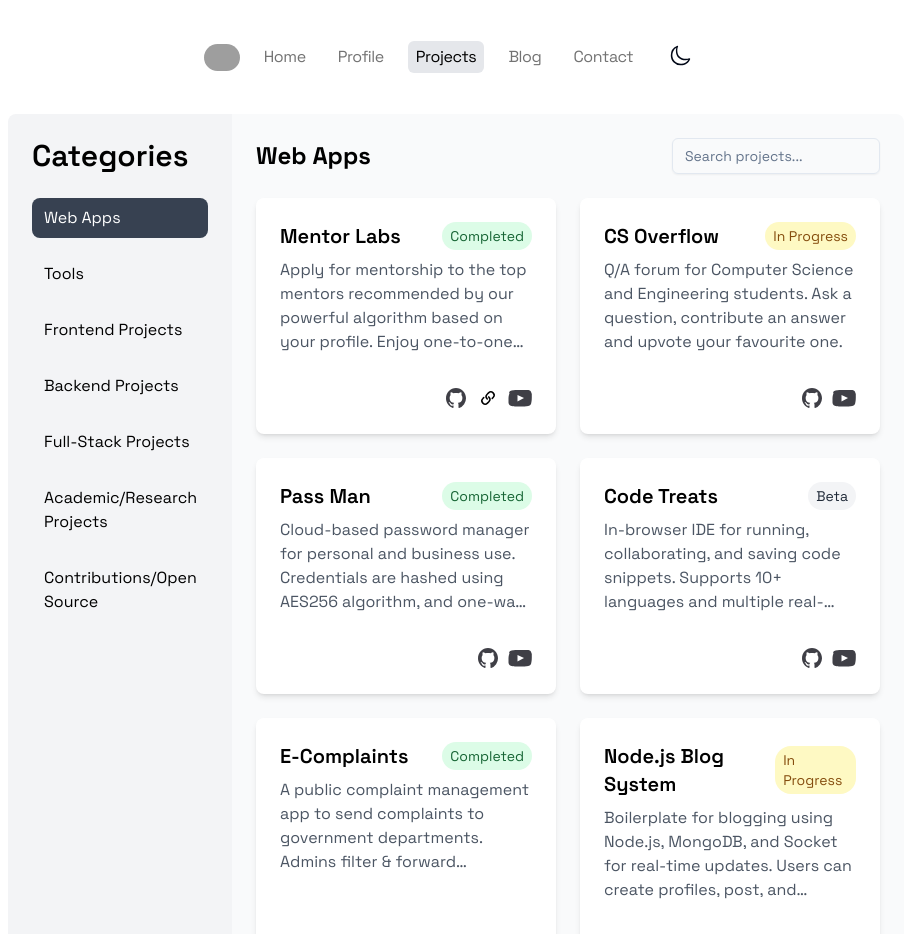
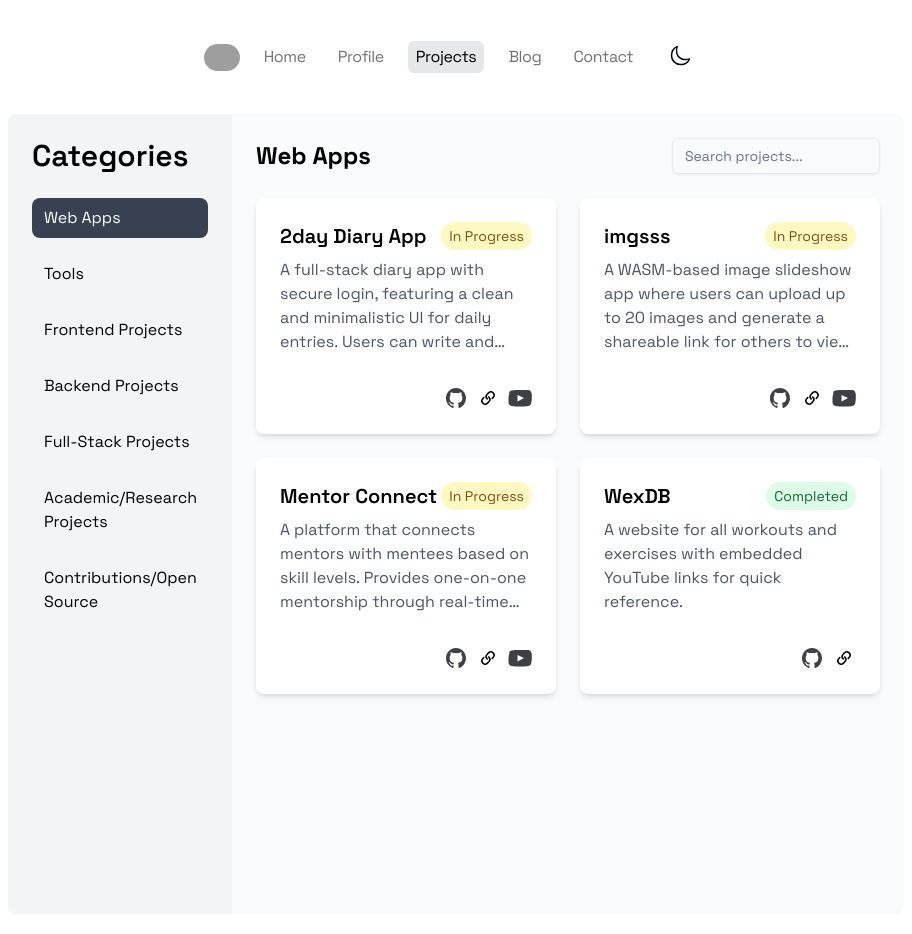
Before and after one commit to rgcsekaraa/crg-portfolio, a Next.js app: page /projects in a window 1280 px wide. Shown: the top 934 px of the page, without its empty margins (184-1096 px from the left). Built offline with nearby package versions, Linux system fonts and the light colour scheme; grey boxes are pictures that could not be loaded.

Commit message:
projects data changed

```diff
--- a/app/projects/page.tsx
+++ b/app/projects/page.tsx
@@ -1,12 +1,13 @@
 'use client';
 import React, { useState } from "react";
-import { WEB_APPS, TOOLS } from "@/data/projects";
+import { ALL_PROJECTS} from "@/data/projects";
 import { Input } from "@/components/ui/input";
 import { SocialLink } from "@/components/social-link";
 import { GitHubIcon, LinkIcon, YouTubeIcon } from "@/components/icons";
 import { FiChevronDown } from 'react-icons/fi';
 import Modal from "@/components/modal"; // Import the modal component
 import { DropdownMenu, DropdownMenuItem, DropdownMenuTrigger, DropdownMenuContent } from "@/components/ui/dropdown-menu";
+import * as Tooltip from '@radix-ui/react-tooltip';
 
 
 const categories = [
@@ -26,15 +27,9 @@ export default function Projects() {
   const [isModalOpen, setIsModalOpen] = useState(false);
 
   const filterProjects = (category: string) => {
-    switch (category) {
-      case "Web Apps":
-        return WEB_APPS;
-      case "Tools":
-        return TOOLS;
-      default:
-        return [];
-    }
+  return ALL_PROJECTS.filter((project) => project.category === category);
 };
+
 
   const filteredProjects = filterProjects(selectedCategory).filter((project) =>
     project.title.toLowerCase().includes(searchTerm.toLowerCase())
@@ -116,7 +111,7 @@ export default function Projects() {
             >
               <div>
                 <div className="flex items-center justify-between mb-2">
-                  <h3 className="text-xl font-semibold">{project.title}</h3>
+                  <h3 className="text-xl font-semibold cursor-pointer">{project.title}</h3>
                   {project.status && (
                     <span
                       className={`px-2 py-1 text-sm rounded-2xl ${
@@ -136,26 +131,33 @@ export default function Projects() {
                 </p>
               </div>
               <div className="flex space-x-2 mt-4 justify-end">
+  <a href={project.repo} target="_blank" rel="noopener noreferrer" onClick={(e) => e.stopPropagation()}>
     <SocialLink
       href={project.repo}
       className="h-6 w-6"
       icon={GitHubIcon}
     />
+  </a>
   {project.liveDemo && (
+    <a href={project.liveDemo} target="_blank" rel="noopener noreferrer" onClick={(e) => e.stopPropagation()}>
       <SocialLink
         href={project.liveDemo ?? "#"}
         className="h-6 w-6"
         icon={LinkIcon}
       />
+    </a>
   )}
   {project.video && (
+    <a href={project.video} target="_blank" rel="noopener noreferrer" onClick={(e) => e.stopPropagation()}>
       <SocialLink
         href={project.video}
         className="h-6 w-6"
         icon={YouTubeIcon}
       />
+    </a>
   )}
 </div>
+
             </div>
           ))}
         </div>
--- a/data/projects.ts
+++ b/data/projects.ts
@@ -1,206 +1,468 @@
-export const WEB_APPS = [
+export const ALL_PROJECTS = [
+  // Web Apps
   {
-    title: 'Mentor Labs',
-    tags: ['Typescript', 'React', 'Redux Toolkit', 'Nodejs', 'PostgreSQL'],
+    title: '2day Diary App',
+    tags: ['Tailwind CSS', 'MongoDB', 'Next.js'],
     description:
-      'Apply for mentorship to the top mentors recommended by our powerful algorithm based on your profile. Enjoy one-to-one live mentorship in our interactive video streaming labs for free.',
-    thumbnail: '/_static/projects/mentorlabs.png',
-    repo: 'https://github.com/adarshaacharya/MentorLabs',
-    video: 'https://www.youtube.com/watch?v=3QJ1Jr6l3ZQ',
-    liveDemo: 'https://mentorlabs.com',
-    status: 'Completed',
+      'A full-stack diary app with secure login, featuring a clean and minimalistic UI for daily entries. Users can write and store daily thoughts securely with biometric login.',
+    repo: 'https://github.com/rgcsekaraa/2day-diary',
+    video: 'https://www.youtube.com/watch?v=dQw4w9WgXcQ',
+    liveDemo: 'https://2day-frontend.vercel.app',
+    status: 'In Progress',
     complexity: 'Medium',
-    frontend: ['React', 'Typescript', 'Redux Toolkit'],
-    backend: ['Nodejs', 'PostgreSQL'],
-    devOps: ['Docker', 'Kubernetes'],
-    lastUpdated: '2024-08-31',
+    frontend: ['Next.js', 'Tailwind CSS'],
+    backend: ['MongoDB'],
+    devOps: ['Docker', 'Vercel'],
+    lastUpdated: '2024-09-01',
     license: 'MIT',
+    category: 'Web Apps',
     features: [
-      'One-to-one video mentorship',
-      'Powerful recommendation algorithm',
-      'Interactive streaming'
+      'Secure login with biometrics',
+      'Daily diary entries',
+      'Minimalistic and user-friendly UI'
     ]
   },
   {
-    title: 'CS Overflow',
-    repo: 'https://github.com/adarshaacharya/CsOverflow',
-    thumbnail: '/_static/projects/csoverflow.png',
+    title: 'imgsss',
+    tags: ['Next.js', 'WASM', 'Tailwind CSS'],
     description:
-      'Q/A forum for Computer Science and Engineering students. Ask a question, contribute an answer and upvote your favourite one.',
-    tags: ['Typescript', 'React', 'Redux', 'Nodejs', 'PostgreSQL'],
+      'A WASM-based image slideshow app where users can upload up to 20 images and generate a shareable link for others to view. Provides a clean interface for navigating through the slideshow.',
+    repo: 'https://github.com/rgcsekaraa/imgsss',
+    video: 'https://www.youtube.com/watch?v=dQw4w9WgXcQ',
+    liveDemo: 'https://imgsss.vercel.app',
     status: 'In Progress',
-    complexity: 'Low',
-    lastUpdated: '2024-09-10',
-    video: 'https://www.youtube.com/watch?v=3QJ1Jr6l3ZQ',
-    frontend: ['React', 'Typescript'],
-    liveDemo: null,
-    backend: ['Nodejs', 'PostgreSQL'],
+    complexity: 'Medium',
+    frontend: ['Next.js', 'Tailwind CSS', 'WASM'],
+    backend: ['Next.js', 'Node.js'],
+    devOps: ['Vercel', 'Docker'],
+    lastUpdated: '2024-09-01',
     license: 'GPL',
-    features: ['Q&A Forum', 'Upvote System', 'User Profiles']
-  },
-  {
-    title: 'Pass Man',
-    repo: 'https://github.com/adarshaacharya/PassMan',
-    demo: 'https://passmanager.vercel.app/',
-    thumbnail: '/_static/projects/passman.png',
-    description:
-      'Cloud-based password manager for personal and business use. Credentials are hashed using AES256 algorithm, and one-way hashing is done using Scrypt algorithm.',
-    tags: ['Next.js', 'Next Auth', 'Prisma', 'Docker', 'Chakra UI'],
-    status: 'Completed',
-    complexity: 'High',
-    video: 'https://www.youtube.com/watch?v=3QJ1Jr6l3ZQ',
-    frontend: ['Next.js', 'Chakra UI'],
-    backend: ['Next Auth', 'Prisma'],
-    devOps: ['Docker'],
-    lastUpdated: '2024-08-01',
-    liveDemo: null,
-    license: 'MIT',
+    category: 'Web Apps',
     features: [
-      'AES256 Encryption',
-      'Scrypt Algorithm Hashing',
-      'Personal and Business Vaults'
+      'Upload and view images',
+      'Shareable slideshow link',
+      'Clean, minimalistic UI'
     ]
   },
   {
-    title: 'Code Treats',
-    repo: 'https://github.com/adarshaacharya/CodeTreats',
-    thumbnail: '/_static/projects/codetreats.png',
+    title: 'Mentor Connect',
+    tags: ['React', 'Redux', 'Node.js', 'PostgreSQL'],
     description:
-      'In-browser IDE for running, collaborating, and saving code snippets. Supports 10+ languages and multiple real-time collaboration features.',
-    tags: ['Typescript', 'React', 'Nodejs', 'MongoDB', 'Socket'],
-    status: 'Beta',
-    video: 'https://www.youtube.com/watch?v=3QJ1Jr6l3ZQ',
+      'A platform that connects mentors with mentees based on skill levels. Provides one-on-one mentorship through real-time chat and video integration.',
+    repo: 'https://github.com/rgcsekaraa/mentor-connect',
+    video: 'https://www.youtube.com/watch?v=dQw4w9WgXcQ',
+    liveDemo: 'https://mentorconnect.vercel.app',
+    status: 'In Progress',
     complexity: 'High',
-    frontend: ['React', 'Typescript'],
-    backend: ['Nodejs', 'MongoDB'],
-    devOps: ['Docker'],
-    lastUpdated: '2024-07-15',
-    liveDemo: null,
-    license: 'GPL',
+    frontend: ['React', 'Redux', 'Tailwind CSS'],
+    backend: ['Node.js', 'PostgreSQL'],
+    devOps: ['Docker', 'Kubernetes'],
+    lastUpdated: '2024-08-15',
+    license: 'MIT',
+    category: 'Web Apps',
     features: [
-      'Real-time Collaboration',
-      '10+ Languages Support',
-      'VS Code-like Editor'
+      'Real-time chat and video mentorship',
+      'Skill-based matching',
+      'Secure login with OAuth'
+    ]
+  },
+
+  // Tools
+  {
+    title: 'Guardify',
+    tags: ['eBPF', 'Node.js', 'Security'],
+    description:
+      'A backend-focused security monitoring tool using eBPF for real-time package installation monitoring and suspicious activity detection.',
+    repo: 'https://github.com/rgcsekaraa/guardify',
+    video: 'https://www.youtube.com/watch?v=dQw4w9WgXcQ',
+    liveDemo: 'https://guardify.com',
+    status: 'Completed',
+    complexity: 'High',
+    backend: ['eBPF', 'Node.js'],
+    devOps: ['Docker', 'AWS'],
+    lastUpdated: '2024-09-01',
+    license: 'MIT',
+    category: 'Tools',
+    features: [
+      'Real-time security monitoring',
+      'Package installation tracking',
+      'eBPF integration'
     ]
   },
   {
-    title: 'E-Complaints',
-    repo: 'https://github.com/adarshaacharya/E-Complaints',
-    thumbnail: '/_static/projects/ecomplaints.png',
+    title: 'API Tracker',
+    tags: ['Python', 'FastAPI', 'PostgreSQL'],
     description:
-      'A public complaint management app to send complaints to government departments. Admins filter & forward complaints to respective departments for resolution.',
-    tags: ['Node.js', 'Express', 'Ejs', 'MongoDB'],
-    status: 'Completed',
+      'A monitoring tool for tracking API usage and performance across multiple services, providing real-time analytics and error tracking.',
+    repo: 'https://github.com/rgcsekaraa/api-tracker',
+    video: 'https://www.youtube.com/watch?v=dQw4w9WgXcQ',
+    liveDemo: 'https://apitracker.com',
+    status: 'In Progress',
     complexity: 'Medium',
-    video: 'https://www.youtube.com/watch?v=3QJ1Jr6l3ZQ',
-    frontend: ['Ejs'],
-    liveDemo: null,
-    backend: ['Node.js', 'MongoDB'],
-    lastUpdated: '2024-06-21',
-    license: 'Apache 2.0',
+    backend: ['FastAPI', 'PostgreSQL'],
+    devOps: ['Docker', 'GCP'],
+    lastUpdated: '2024-09-01',
+    license: 'GPL',
+    category: 'Tools',
     features: [
-      'Complaint Management',
-      'Admin Dashboard',
-      'Departmental Forwarding'
+      'API performance tracking',
+      'Real-time analytics',
+      'Error logging and alerts'
     ]
   },
   {
-    title: 'Node.js Blog System',
-    repo: 'https://github.com/adarshaacharya/NodejsBlogSystem',
-    thumbnail: '/_static/projects/blog.png',
+    title: 'Server Watch',
+    tags: ['Node.js', 'Express', 'MongoDB'],
     description:
-      'Boilerplate for blogging using Node.js, MongoDB, and Socket for real-time updates. Users can create profiles, post, and comment on posts.',
-    tags: ['Node.js', 'Express', 'Ejs', 'MongoDB'],
+      'A tool to monitor server uptime and performance, providing real-time alerts via email and SMS if any downtime occurs.',
+    repo: 'https://github.com/rgcsekaraa/server-watch',
+    video: 'https://www.youtube.com/watch?v=dQw4w9WgXcQ',
+    liveDemo: 'https://serverwatch.com',
     status: 'In Progress',
+    complexity: 'High',
+    backend: ['Node.js', 'Express', 'MongoDB'],
+    devOps: ['Docker', 'AWS'],
+    lastUpdated: '2024-08-20',
+    license: 'Apache 2.0',
+    category: 'Tools',
+    features: [
+      'Real-time server monitoring',
+      'Downtime alerts via email and SMS',
+      'Detailed performance tracking'
+    ]
+  },
+
+  // Frontend Projects
+  {
+    title: 'ClubSeeker Admin Panel',
+    tags: ['shadcn', 'Tailwind CSS'],
+    description:
+      'An admin panel for managing clubs, focusing on UI/UX using shadcn and Tailwind CSS. It offers an intuitive interface for managing club members and announcements.',
+    repo: 'https://github.com/rgcsekaraa/clubseeker-admin',
+    video: 'https://www.youtube.com/watch?v=dQw4w9WgXcQ',
+    liveDemo: 'https://clubseeker.com/admin',
+    status: 'Completed',
     complexity: 'Medium',
-    video: 'https://www.youtube.com/watch?v=3QJ1Jr6l3ZQ',
-    frontend: ['Ejs'],
-    liveDemo: null,
-    backend: ['Node.js', 'MongoDB'],
-    lastUpdated: '2024-05-10',
+    frontend: ['shadcn', 'Tailwind CSS'],
+    backend: [],
+    devOps: [],
+    lastUpdated: '2024-09-01',
     license: 'MIT',
+    category: 'Frontend Projects',
     features: [
-      'User Profiles',
-      'Real-time Updates',
-      'Post & Comment System'
+      'Club management',
+      'Announcement system',
+      'Intuitive UI'
     ]
   },
   {
-    title: 'Tour 360°',
-    repo: 'https://github.com/adarshaacharya/Tour360',
-    thumbnail: '/_static/projects/tour360.png',
+  title: 'WexDB',
+    tags: ['Next.js', 'Tailwind CSS', 'TypeScript'],
     description:
-      'Virtual reality viewing platform built for VisitNepal2020. Helps users view 360 thumbnails and book flights, hotels, and guides.',
-    tags: ['Php', 'MySQL', 'Aws'],
+      'A website for all workouts and exercises with embedded YouTube links for quick reference.',
+    thumbnail: '/_static/projects/wexdb.png',
+    repo: 'https://github.com/rgcsekaraa/wexdb',
+    video: '',
+    liveDemo: 'https://wexdb.vercel.app',
+    status: 'Completed',
+    category: 'Web Apps',
+    complexity: 'Medium',
+    frontend: ['Next.js', 'Tailwind CSS', 'TypeScript'],
+    backend: [],
+    devOps: [],
+    lastUpdated: '2024-09-01',
+    license: 'MIT',
+    features: [
+      'Comprehensive workout database',
+      'Embedded YouTube links for exercises',
+      'User-friendly interface'
+    ]
+  },
+  {
+    title: 'Weather Dashboard',
+    tags: ['React', 'Tailwind CSS'],
+    description:
+      'A weather dashboard that shows real-time weather updates from different locations. Users can search and save locations to track their weather over time.',
+    repo: 'https://github.com/rgcsekaraa/weather-dashboard',
+    video: 'https://www.youtube.com/watch?v=dQw4w9WgXcQ',
+    liveDemo: 'https://weatherdash.com',
+    status: 'In Progress',
+    complexity: 'Low',
+    frontend: ['React', 'Tailwind CSS'],
+    backend: [],
+    devOps: [],
+    lastUpdated: '2024-09-05',
+    license: 'MIT',
+    category: 'Frontend Projects',
+    features: [
+      'Real-time weather updates',
+      'Location search and save',
+      'Clean UI with graphs and charts'
+    ]
+  },
+
+  // Backend Projects
+  {
+    title: 'S2L (Speech-to-Language)',
+    tags: ['AI', 'LLM', 'Next.js', 'Tailwind CSS'],
+    description:
+      'A speech-to-language translation app where users can translate spoken language in real-time using AI models and LLMs. The app supports multiple languages and provides an easy-to-use interface.',
+    repo: 'https://github.com/rgcsekaraa/s2l',
+    video: 'https://www.youtube.com/watch?v=dQw4w9WgXcQ',
+    liveDemo: 'https://s2l.vercel.app',
+    status: 'Completed',
+    complexity: 'Medium',
+    frontend: ['Next.js', 'Tailwind CSS'],
+    backend: ['AI/LLM'],
+    devOps: ['AWS', 'Docker'],
+    lastUpdated: '2024-09-01',
+    license: 'MIT',
+    category: 'Backend Projects',
+    features: [
+      'Real-time voice translation',
+      'Supports multiple languages',
+      'Clean and intuitive UI'
+    ]
+  },
+  {
+    title: 'Shak-AI',
+    tags: ['T5 LLM', 'FastAPI', 'React', 'Vite'],
+    description:
+      'A real-time voice translation tool using T5 LLM. Users can upload files, query information through voice interaction, and get real-time results in their preferred language.',
+    repo: 'https://github.com/rgcsekaraa/shak-ai',
+    video: 'https://www.youtube.com/watch?v=dQw4w9WgXcQ',
+    liveDemo: 'https://shak-ai.vercel.app',
     status: 'Completed',
     complexity: 'High',
-    video: 'https://www.youtube.com/watch?v=3QJ1Jr6l3ZQ',
-    frontend: ['Php'],
-    backend: ['MySQL'],
-    devOps: ['Aws'],
-    liveDemo: null,
-    lastUpdated: '2024-01-01',
+    frontend: ['React', 'Vite'],
+    backend: ['FastAPI', 'T5 LLM'],
+    devOps: ['AWS', 'Docker'],
+    lastUpdated: '2024-09-08',
+    license: 'Apache 2.0',
+    category: 'Backend Projects',
+    features: [
+      'Real-time voice translation',
+      'File query via voice',
+      'T5 LLM integration for accurate results'
+    ]
+  },
+  {
+    title: 'Flight Tracker',
+    tags: ['APIs', 'Mapbox', 'Node.js'],
+    description:
+      'A backend service for live flight tracking using APIs and Mapbox for real-time data visualization. Provides accurate data on flight locations and routes.',
+    repo: 'https://github.com/rgcsekaraa/flight-tracker',
+    video: 'https://www.youtube.com/watch?v=dQw4w9WgXcQ',
+    liveDemo: 'https://flighttracker.com',
+    status: 'In Progress',
+    complexity: 'High',
+    backend: ['Node.js', 'Mapbox', 'Express'],
+    devOps: ['AWS', 'Docker'],
+    lastUpdated: '2024-09-01',
     license: 'GPL',
+    category: 'Backend Projects',
     features: [
-      '360° VR Viewing',
-      'Flight & Hotel Booking',
-      'Guide Service'
+      'Live flight tracking',
+      'API integration',
+      'Mapbox visualization'
+    ]
+  },
+
+  // Full-Stack Projects
+  {
+    title: 'Grota (Gym + Rota)',
+    tags: ['React', 'Node.js', 'Express', 'MongoDB'],
+    description:
+      'A full gym management platform that allows gym coaches to manage workout schedules, memberships, and fees. Includes a personal interaction approach and messaging service between coaches and members.',
+    repo: 'https://github.com/rgcsekaraa/grota',
+    video: 'https://www.youtube.com/watch?v=dQw4w9WgXcQ',
+    liveDemo: 'https://grota.vercel.app',
+    status: 'In Progress',
+    complexity: 'High',
+    frontend: ['React', 'Tailwind CSS'],
+    backend: ['Node.js', 'Express', 'MongoDB'],
+    devOps: ['AWS', 'Docker'],
+    lastUpdated: '2024-09-01',
+    license: 'MIT',
+    category: 'Full-Stack Projects',
+    features: [
+      'Gym management for schedules and memberships',
+      'Messaging service for personal interaction',
+      'Admin controls for fee management'
+    ]
+  },
+  {
+    title: 'FirePath Bushfire Monitoring',
+    tags: ['Django', 'Leaflet.js', 'PostgreSQL'],
+    description:
+      'A full-stack project for real-time bushfire monitoring, integrating a map with alerts for bushfire activity. Developed as part of an industry project with real-time data integration.',
+    repo: 'https://github.com/rgcsekaraa/firepath',
+    video: 'https://www.youtube.com/watch?v=dQw4w9WgXcQ',
+    liveDemo: '',
+    status: 'Completed',
+    complexity: 'High',
+    frontend: ['Leaflet.js', 'Tailwind CSS'],
+    backend: ['Django', 'PostgreSQL'],
+    devOps: ['AWS', 'Docker'],
+    lastUpdated: '2024-09-01',
+    license: 'GPL',
+    category: 'Full-Stack Projects',
+    features: [
+      'Real-time bushfire monitoring',
+      'Map integration with alerts',
+      'Industry-level data integration'
+    ]
+  },
+  {
+    title: 'Portfolio Manager',
+    tags: ['Next.js', 'MongoDB', 'Tailwind CSS'],
+    description:
+      'A full-stack app for managing portfolios and showcasing projects with GitHub integration. Includes an admin panel to manage projects, links, and descriptions.',
+    repo: 'https://github.com/rgcsekaraa/portfolio-manager',
+    video: 'https://www.youtube.com/watch?v=dQw4w9WgXcQ',
+    liveDemo: 'https://portfoliomanager.com',
+    status: 'In Progress',
+    complexity: 'Medium',
+    frontend: ['Next.js', 'Tailwind CSS'],
+    backend: ['MongoDB', 'Node.js'],
+    devOps: ['Vercel', 'Docker'],
+    lastUpdated: '2024-09-02',
+    license: 'MIT',
+    category: 'Full-Stack Projects',
+    features: [
+      'GitHub integration',
+      'Admin panel for project management',
+      'Portfolio showcase'
+    ]
+  },
+
+  // Academic/Research Projects
+  {
+    title: 'AI in Healthcare',
+    tags: ['AI', 'ML', 'Healthcare'],
+    description:
+      'A research project focused on leveraging AI and machine learning to improve diagnostics and treatment in healthcare settings. Explores AI-based tools for predictive analysis.',
+    repo: 'https://github.com/rgcsekaraa/ai-healthcare',
+    video: 'https://www.youtube.com/watch?v=dQw4w9WgXcQ',
+    liveDemo: '',
+    status: 'In Progress',
+    complexity: 'High',
+    backend: ['AI', 'ML'],
+    devOps: [],
+    lastUpdated: '2024-08-01',
+    license: 'MIT',
+    category: 'Academic/Research Projects',
+    features: [
+      'AI-driven healthcare solutions',
+      'Predictive analysis for diagnostics',
+      'ML-based tools for treatment plans'
+    ]
+  },
+  {
+    title: 'Blockchain Voting System',
+    tags: ['Blockchain', 'Smart Contracts', 'Ethereum'],
+    description:
+      'A decentralized voting system developed using blockchain technology. Ensures security and transparency in elections through Ethereum smart contracts.',
+    repo: 'https://github.com/rgcsekaraa/blockchain-voting',
+    video: 'https://www.youtube.com/watch?v=dQw4w9WgXcQ',
+    liveDemo: '',
+    status: 'In Progress',
+    complexity: 'High',
+    backend: ['Ethereum', 'Smart Contracts'],
+    devOps: ['AWS', 'Docker'],
+    lastUpdated: '2024-07-15',
+    license: 'GPL',
+    category: 'Academic/Research Projects',
+    features: [
+      'Decentralized voting system',
+      'Blockchain transparency',
+      'Secure elections with smart contracts'
+    ]
+  },
+  {
+    title: 'Quantum Computing Research',
+    tags: ['Quantum Computing', 'Qiskit', 'Python'],
+    description:
+      'A research project exploring the capabilities of quantum computing in solving complex problems. Developed quantum algorithms and tested on real quantum machines using Qiskit.',
+    repo: 'https://github.com/rgcsekaraa/quantum-research',
+    video: 'https://www.youtube.com/watch?v=dQw4w9WgXcQ',
+    liveDemo: '',
+    status: 'In Progress',
+    complexity: 'High',
+    backend: ['Qiskit', 'Python'],
+    devOps: [],
+    lastUpdated: '2024-08-20',
+    license: 'MIT',
+    category: 'Academic/Research Projects',
+    features: [
+      'Quantum algorithm development',
+      'Qiskit integration',
+      'Tested on real quantum machines'
+    ]
+  },
+
+  // Contributions/Open Source
+  {
+    title: 'Node.js Contributions',
+    tags: ['Node.js', 'Open Source'],
+    description:
+      'Contributed to the Node.js open-source community by fixing bugs, adding features, and improving documentation. Focused on performance improvements.',
+    repo: 'https://github.com/nodejs/node',
+    video: 'https://www.youtube.com/watch?v=dQw4w9WgXcQ',
+    liveDemo: '',
+    status: 'Contributions',
+    complexity: 'Medium',
+    backend: ['Node.js'],
+    devOps: [],
+    lastUpdated: '2024-06-15',
+    license: 'MIT',
+    category: 'Contributions/Open Source',
+    features: [
+      'Bug fixes and performance improvements',
+      'Feature additions',
+      'Documentation updates'
+    ]
+  },
+  {
+    title: 'React Native CLI Contributions',
+    tags: ['React Native', 'Open Source'],
+    description:
+      'Contributed to the React Native CLI by adding new features, fixing bugs, and improving the overall developer experience. Focused on cross-platform enhancements.',
+    repo: 'https://github.com/react-native-community/cli',
+    video: 'https://www.youtube.com/watch?v=dQw4w9WgXcQ',
+    liveDemo: '',
+    status: 'Contributions',
+    complexity: 'Medium',
+    frontend: ['React Native'],
+    devOps: [],
+    lastUpdated: '2024-07-10',
+    license: 'MIT',
+    category: 'Contributions/Open Source',
+    features: [
+      'Cross-platform improvements',
+      'Bug fixes and new features',
+      'Developer experience enhancements'
+    ]
+  },
+  {
+    title: 'Linux Kernel Contributions',
+    tags: ['C', 'Linux', 'Open Source'],
+    description:
+      'Contributed to the Linux Kernel open-source community by fixing bugs and improving the performance of certain system calls. Focused on kernel-level optimizations.',
+    repo: 'https://github.com/torvalds/linux',
+    video: 'https://www.youtube.com/watch?v=dQw4w9WgXcQ',
+    liveDemo: '',
+    status: 'Contributions',
+    complexity: 'High',
+    backend: ['C'],
+    devOps: [],
+    lastUpdated: '2024-07-25',
+    license: 'GPL',
+    category: 'Contributions/Open Source',
+    features: [
+      'Kernel-level bug fixes',
+      'Performance optimizations',
+      'System call improvements'
     ]
   }
 ] as const;
-
-
-export const TOOLS = [
-  {
-    title: 'states-nepal',
-    repo: 'https://github.com/adarshaacharya/states-nepal',
-    external: 'https://www.npmjs.com/package/states-nepal',
-    video: 'https://www.youtube.com/watch?v=3QJ1Jr6l3ZQ',
-    description:
-      'npm package to get the dataset about different administrative division of Nepal.',
-    techs: ['npm-package'],
-    status: 'Completed',
-    liveDemo: null,
-    lastUpdated: '2024-04-15',
-    license: 'MIT'
-  },
-  {
-    title: 'aaja (आज)',
-    repo: 'https://github.com/adarshaacharya/aaja',
-    external: 'https://www.npmjs.com/package/aaja',
-    video: 'https://www.youtube.com/watch?v=3QJ1Jr6l3ZQ',
-    description:
-      "CLI tool to get today's Nepali date, tithi, public events, and current time.",
-    techs: ['npm-package'],
-    liveDemo: null,
-    status: 'Completed',
-    lastUpdated: '2024-06-10',
-    license: 'MIT'
-  },
-  {
-    title: 'ApiHub',
-    repo: 'https://github.com/adarshaacharya/ApiHub',
-    video: 'https://www.youtube.com/watch?v=3QJ1Jr6l3ZQ',
-    external:
-      'https://marketplace.visualstudio.com/items?itemName=AadarshaAcharya.api-hub',
-    description:
-      'VS Code extension to get free third-party API URLs on different categories.',
-    techs: ['vscode-extension'],
-    status: 'Completed',
-    liveDemo: null,
-    lastUpdated: '2024-02-28',
-    license: 'Apache 2.0'
-  },
-  {
-    title: 'shitcommits',
-    repo: 'https://github.com/adarshaacharya/shitcommits',
-    external: 'https://www.npmjs.com/package/shitcommits',
-    description: 'CLI tool to make git commits with not-so-perfect messages.',
-    techs: ['npm-package'],
-    video: 'https://www.youtube.com/watch?v=3QJ1Jr6l3ZQ',
-    status: 'Completed',
-    liveDemo: null,
-    lastUpdated: '2024-03-22',
-    license: 'GPL'
-  }
-] as const;
--- a/package.json
+++ b/package.json
@@ -16,6 +16,7 @@
     "@radix-ui/react-label": "^2.1.0",
     "@radix-ui/react-select": "^2.1.1",
     "@radix-ui/react-slot": "^1.1.0",
+    "@radix-ui/react-tooltip": "^1.1.2",
     "@shadcn/ui": "^0.0.4",
     "@tailwindcss/typography": "^0.5.15",
     "class-variance-authority": "^0.7.0",
```
Also changed, not shown: 1 other file (tests, documents, lock files or other folders). Lines whose indentation alone changed are shown as unchanged.
